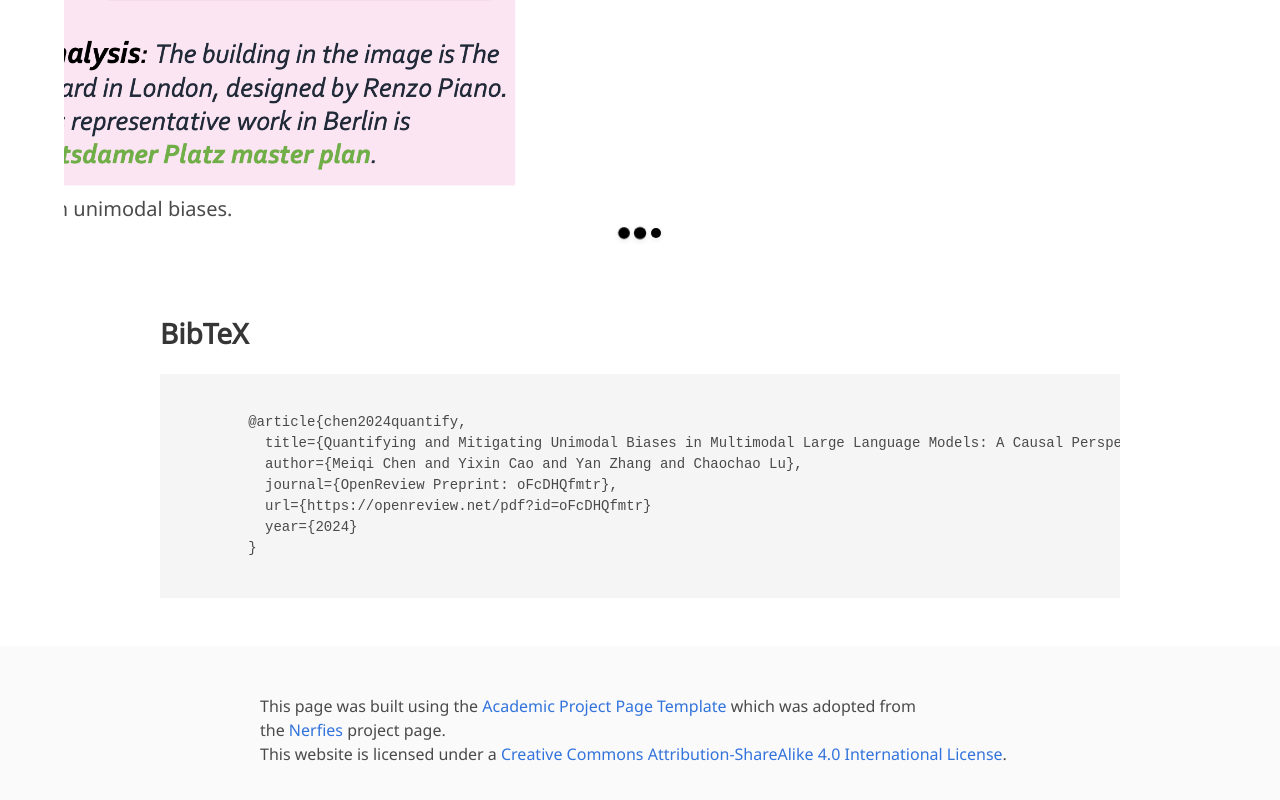
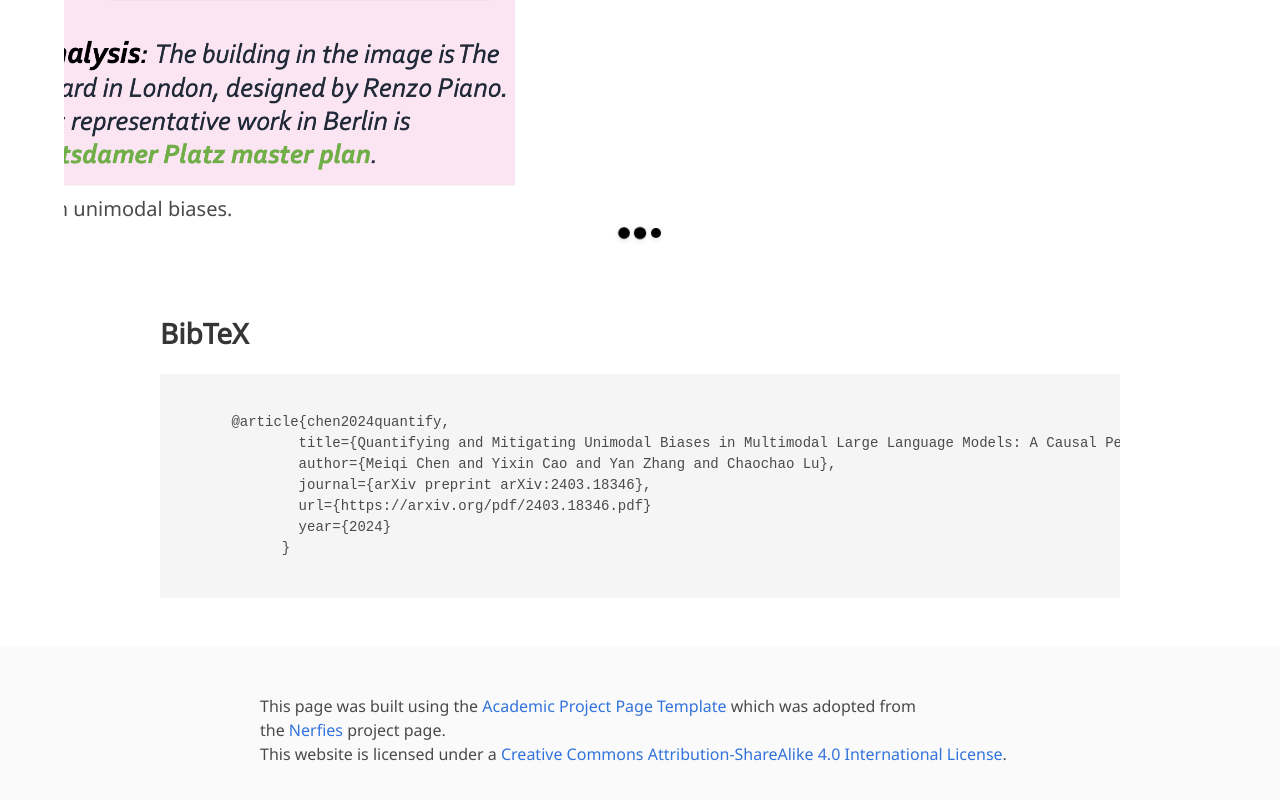
Before and after one commit to OpenCausaLab/MORE, a plain HTML site: page index.html in a window 1280 px wide. Shown: the part 2918-3718 px from the top of the page. Drawn offline with nearby package versions, Linux system fonts and the light colour scheme; some icons are missing; a web font is replaced by a local one.

Commit message:
Update index.html

```diff
--- a/index.html
+++ b/index.html
@@ -87,7 +87,7 @@ Laboratory.</small></span>
 
                 <!-- ArXiv abstract Link -->
                 <span class="link-block">
-                  <a href="https://openreview.net/pdf?id=oFcDHQfmtr" target="_blank"
+                  <a href="https://arxiv.org/pdf/2403.18346.pdf" target="_blank"
                   class="external-link button is-normal is-rounded is-dark">
                   <span class="icon">
                     <i class="ai ai-arxiv"></i>
@@ -297,13 +297,13 @@ valuable insights for future research.
     <div class="container is-max-desktop content">
       <h2 class="title">BibTeX</h2>
       <pre><code>
-        @article{chen2024quantify,
-          title={Quantifying and Mitigating Unimodal Biases in Multimodal Large Language Models: A Causal Perspective},
-          author={Meiqi Chen and Yixin Cao and Yan Zhang and Chaochao Lu},
-          journal={OpenReview Preprint: oFcDHQfmtr},
-          url={https://openreview.net/pdf?id=oFcDHQfmtr}
-          year={2024}
-        }
+      @article{chen2024quantify,
+              title={Quantifying and Mitigating Unimodal Biases in Multimodal Large Language Models: A Causal Perspective},
+              author={Meiqi Chen and Yixin Cao and Yan Zhang and Chaochao Lu},
+              journal={arXiv preprint arXiv:2403.18346},
+              url={https://arxiv.org/pdf/2403.18346.pdf}
+              year={2024}
+            }
       </code></pre>
     </div>
 </section>
```
